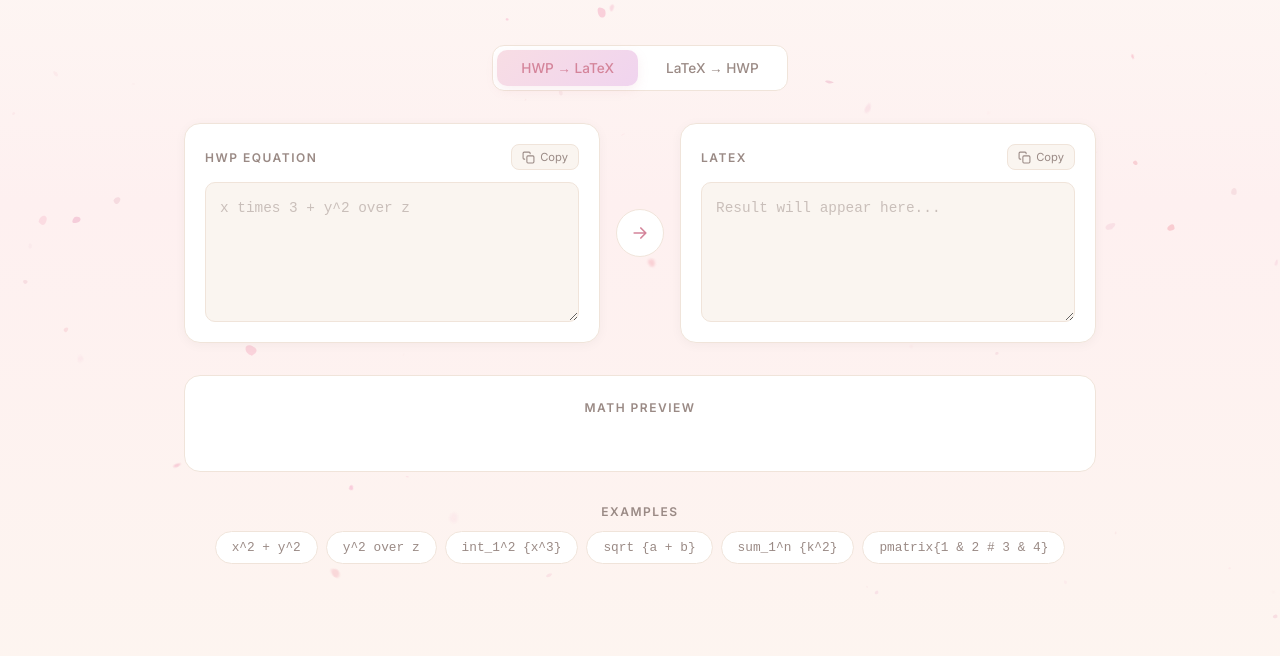
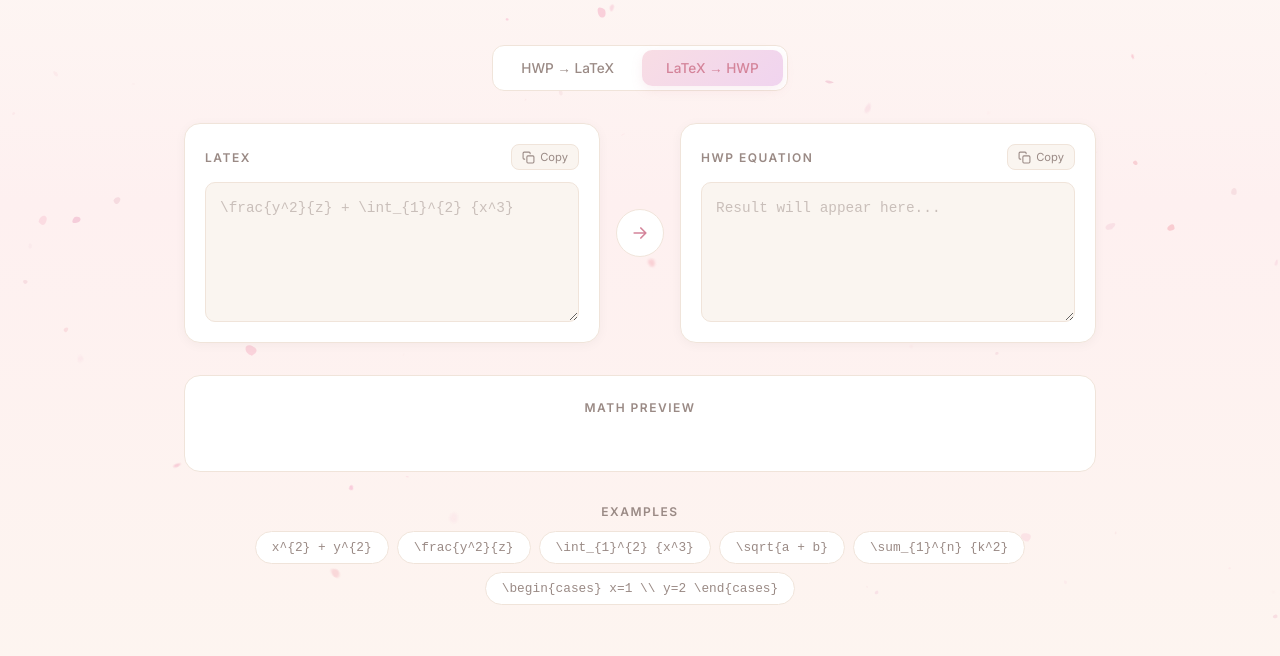
Before and after one commit to ngryun/hwpEQ, a plain HTML site: page index.html in a window 1280 px wide. Both pictures are taken after a click on the button "Convert". Shown: the part 118-774 px from the top of the page. Drawn offline with nearby package versions, Linux system fonts and the light colour scheme.

Commit message:
Add files via upload

```diff
--- a/index.html
+++ b/index.html
@@ -330,8 +330,8 @@
   </div>
 
   <div class="mode-toggle">
-    <button class="mode-btn active" data-mode="hwp2latex">HWP &rarr; LaTeX</button>
-    <button class="mode-btn" data-mode="latex2hwp">LaTeX &rarr; HWP</button>
+    <button class="mode-btn" data-mode="hwp2latex">HWP &rarr; LaTeX</button>
+    <button class="mode-btn active" data-mode="latex2hwp">LaTeX &rarr; HWP</button>
   </div>
 
   <div class="converter">
@@ -1073,7 +1073,7 @@ function toHwpEqn(node) {
 // ═══════════════════════════════════════════════════════════
 // App Logic
 // ═══════════════════════════════════════════════════════════
-let mode = 'hwp2latex';
+let mode = 'latex2hwp';
 
 const inputArea = document.getElementById('input-area');
 const outputArea = document.getElementById('output-area');
@@ -1123,9 +1123,14 @@ function renderExamples() {
   }
 }
 
+function stripDollarSigns(s) {
+  return s.replace(/^\$\$?/, '').replace(/\$\$?$/, '').trim();
+}
+
 function convert() {
-  const input = inputArea.value.trim();
+  let input = inputArea.value.trim();
   if (!input) { outputArea.value = ''; preview.innerHTML = ''; return; }
+  if (mode === 'latex2hwp') input = stripDollarSigns(input);
   try {
     let tokens, ast, result, latexForPreview;
     if (mode === 'hwp2latex') {
@@ -1172,7 +1177,7 @@ document.getElementById('copy-output').addEventListener('click', function() { ha
 modeBtns.forEach(b => b.addEventListener('click', () => setMode(b.dataset.mode)));
 convertBtn.addEventListener('click', convert);
 inputArea.addEventListener('input', convert);
-renderExamples();
+setMode('latex2hwp');
 </script>
 </body>
 </html>
```
